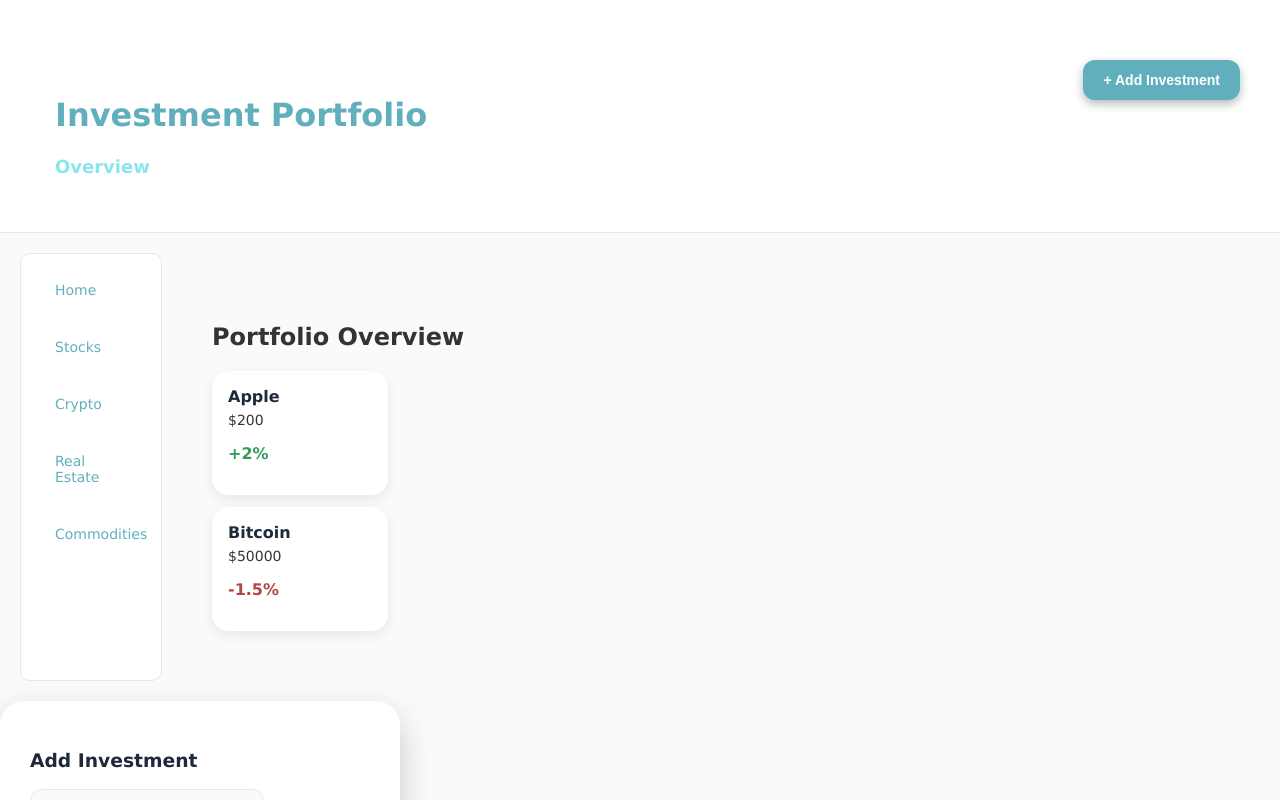
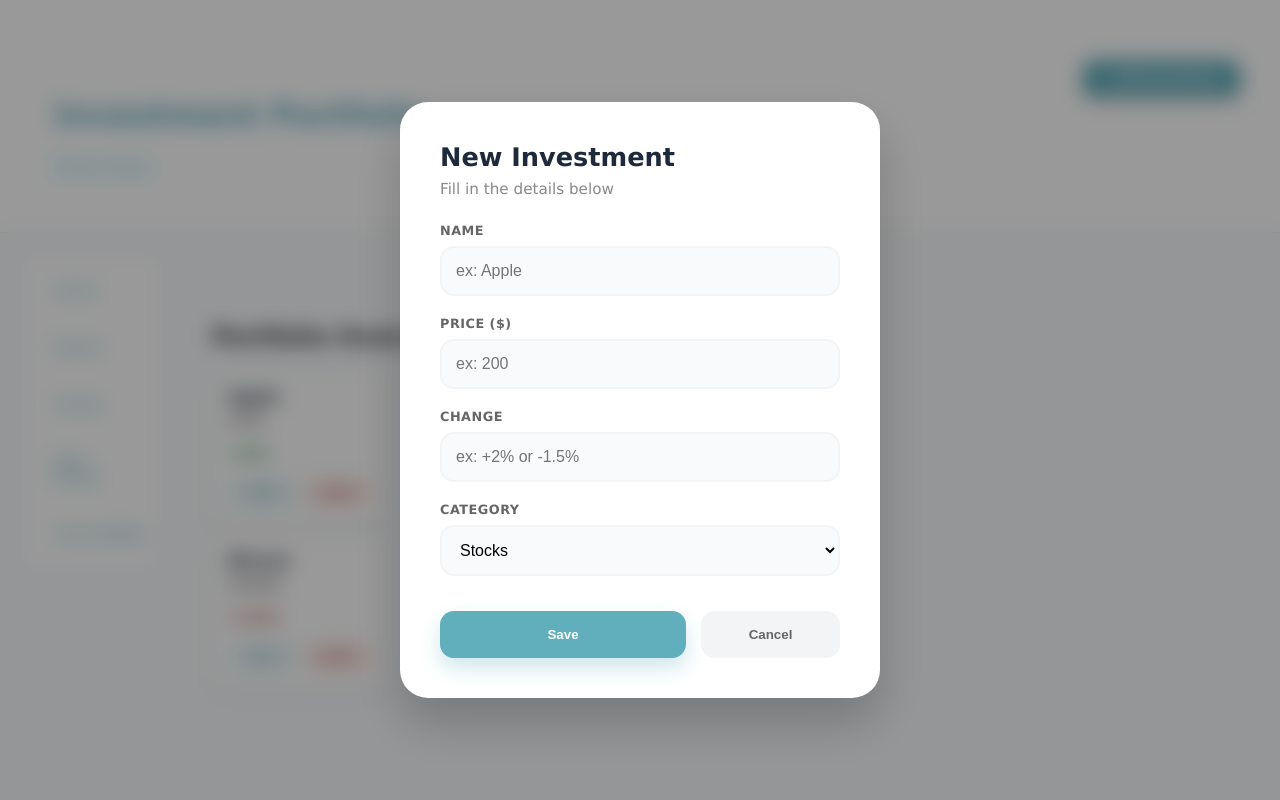
Before and after one commit to gurleencodes/Investment-App, a Vue app: page / in a window 1280 px wide. Both pictures are taken after a click on the button "+ Add Investment". Shown: the top 800 px of the page. Built offline with nearby package versions, Linux system fonts and the light colour scheme.

Commit message:
added edit and delete

```diff
--- a/src/App.vue
+++ b/src/App.vue
@@ -5,37 +5,70 @@
 import Popup from './components/Popup.vue'
 
 const showPopup = ref(false)
+const editingInvestment = ref(null)
+let nextId = 3
 
 const allInvestments = ref([
-    { name: 'Apple', price: 200, change: '+2%', category: 'stocks' },
-    { name: 'Bitcoin', price: 50000, change: '-1.5%', category: 'crypto' }
+  { id: 1, name: 'Apple', price: 200, change: '+2%', category: 'stocks' },
+  { id: 2, name: 'Bitcoin', price: 50000, change: '-1.5%', category: 'crypto' }
 ])
 
-  const handleAdd = (newInvestment) => {
-    // I'm creating a brand new array with the old items + the new one
-    // This 'force refreshes' the UI so the headers don't disappear
-    allInvestments.value = [...allInvestments.value, newInvestment]
+const openAdd = () => {
+  editingInvestment.value = null
+  showPopup.value = true
+}
+
+const openEdit = (investment) => {
+  editingInvestment.value = investment
+  showPopup.value = true
+}
+
+const handleSave = (data) => {
+  if (editingInvestment.value) {
+    allInvestments.value = allInvestments.value.map(inv => {
+      if (inv.id === editingInvestment.value.id) {
+        return { ...data, id: inv.id }
+      } else {
+        return inv
+      }
+    })
+  } else {
+    allInvestments.value = [...allInvestments.value, { ...data, id: nextId++ }]
+  }
   showPopup.value = false
+  editingInvestment.value = null
+}
+
+const handleDelete = (id) => {
+  allInvestments.value = allInvestments.value.filter(inv => inv.id !== id)
 }
 </script>
 
 <template>
   <div class="app-wrapper">
-    <UI @add="showPopup = true"/>
+    <UI @add="openAdd" />
 
     <div class="container">
-      <SideBar class="navigation"/>
+      <SideBar class="navigation" />
       <main class="content">
-        <router-view :investments="allInvestments" />
+        <router-view
+          :investments="allInvestments"
+          @edit="openEdit"
+          @delete="handleDelete"
+        />
       </main>
     </div>
 
-    <Popup v-if="showPopup" @close="showPopup = false" @add="handleAdd" />
+    <Popup
+      v-if="showPopup"
+      :investment="editingInvestment"
+      @close="showPopup = false"
+      @add="handleSave"
+    />
   </div>
 </template>
 
 <style>
-/* I'm setting the font globally here so every page feels consistent */
 :root {
   font-family: 'Geneva', Tahoma, Verdana, sans-serif;
   -webkit-font-smoothing: antialiased;
@@ -53,7 +86,10 @@ body {
   padding: 20px;
 }
 
-/* On mobile, I want the sidebar to go to the top and the content below it */
+.navigation {
+  align-self: flex-start;
+}
+
 @media (max-width: 600px) {
   .container {
     flex-direction: column;
@@ -63,7 +99,7 @@ body {
   .navigation {
     width: 100% !important;
     flex-direction: row !important;
-    overflow-x: auto; /* I'm making the menu scrollable sideways if it's too long */
+    overflow-x: auto;
     white-space: nowrap;
     gap: 10px !important;
   }
--- a/src/components/InvestmentCard.vue
+++ b/src/components/InvestmentCard.vue
@@ -1,5 +1,6 @@
 <script setup>
 defineProps(['data'])
+defineEmits(['edit', 'delete'])
 </script>
 
 <template>
@@ -9,6 +10,10 @@ defineProps(['data'])
     <p :class="data.change.includes('+') ? 'positive' : 'negative'">
       {{ data.change }}
     </p>
+    <div class="actions">
+      <button class="btn-edit" @click="$emit('edit')">Edit</button>
+      <button class="btn-delete" @click="$emit('delete')">Delete</button>
+    </div>
   </div>
 </template>
 
@@ -19,7 +24,6 @@ defineProps(['data'])
   padding: 16px;
   font-family: 'Geneva', Tahoma, sans-serif;
   box-shadow: 0 4px 12px rgba(0, 0, 0, 0.08);
-  transition: all 0.2s ease;
   width: calc(50% - 12px);
 }
 
@@ -27,7 +31,6 @@ h3 {
   margin: 0;
   font-size: 16px;
   font-weight: 600;
-  font-family: inherit;
 }
 
 .price {
@@ -35,7 +38,6 @@ h3 {
   font-size: 14px;
   font-weight: 500;
   color: #333;
-  font-family: inherit;
 }
 
 p {
@@ -43,12 +45,50 @@ p {
 }
 
 .positive {
-  color: #349c5cff;
+  color: #349c5c;
   font-weight: 600;
 }
 
 .negative {
-  color: #b44545ff;
+  color: #b44545;
   font-weight: 600;
 }
+
+.actions {
+  display: flex;
+  gap: 8px;
+  margin-top: 12px;
+}
+
+.btn-edit {
+  flex: 1;
+  padding: 7px 0;
+  border: none;
+  border-radius: 10px;
+  font-size: 12px;
+  font-weight: 600;
+  cursor: pointer;
+  background: #e8f4f7;
+  color: #61afbd;
+}
+
+.btn-delete {
+  flex: 1;
+  padding: 7px 0;
+  border: none;
+  border-radius: 10px;
+  font-size: 12px;
+  font-weight: 600;
+  cursor: pointer;
+  background: #fdecea;
+  color: #b44545;
+}
+
+.btn-edit:hover {
+  opacity: 0.75;
+}
+
+.btn-delete:hover {
+  opacity: 0.75;
+}
 </style>
--- a/src/components/PopUp.vue
+++ b/src/components/PopUp.vue
@@ -1,35 +1,59 @@
 <script setup>
 import { ref } from 'vue'
-const emit = defineEmits(['add', 'close'])
 
-const name = ref('')
-const price = ref('')
-const change = ref('')
-const category = ref('stocks')
+const props = defineProps(['investment'])
+const emit = defineEmits(['close', 'add'])
 
-const submitInvestment = () => {
-  if (name.value && price.value) {
+const isEditing = !!props.investment
+const name = ref(props.investment ? props.investment.name : '')
+const price = ref(props.investment ? props.investment.price : '')
+const change = ref(props.investment ? props.investment.change : '')
+const category = ref(props.investment ? props.investment.category : 'stocks')
+
+const save = () => {
+  if (!name.value || !price.value || !change.value) {
+    return
+  }
+
   emit('add', {
     name: name.value,
-      price: price.value,
+    price: Number(price.value),
     change: change.value,
     category: category.value
   })
-    name.value = ''; price.value = ''; change.value = ''; category.value = 'stocks';
-  }
+
+  emit('close')
 }
 </script>
 
 <template>
-    <div class="overlay">
-        <div class="popup">
-            <h3>Add Investment</h3>
-            <div class="form-group">
-                <input v-model="name" type="text" placeholder="Name (e.g. Apple)"/>
-                <input v-model="price" type="number" placeholder="Price"/>
-                <input v-model="change" type="text" placeholder="Change (ex: +2%)"/>
-                <div class="dropdown-area">
-                    <label>Choose Category:</label>
+  <Teleport to="body">
+    <div class="modal-overlay" @click.self="$emit('close')">
+      <div class="modal-window">
+
+        <div class="modal-header">
+          <h2>{{ isEditing ? 'Edit Investment' : 'New Investment' }}</h2>
+          <p>Fill in the details below</p>
+        </div>
+
+        <div class="modal-body">
+          <div class="input-group">
+            <label>Name</label>
+            <input v-model="name" placeholder="ex: Apple" />
+          </div>
+
+          <div class="input-group">
+            <label>Price ($)</label>
+            <input v-model="price" type="number" placeholder="ex: 200" />
+          </div>
+
+          <div class="input-group">
+            <label>Change</label>
+            <input v-model="change" placeholder="ex: +2% or -1.5%" />
+          </div>
+
+          <div class="input-group">
+            <label>Category</label>
             <select v-model="category">
               <option value="stocks">Stocks</option>
               <option value="crypto">Crypto</option>
@@ -38,47 +62,140 @@ const submitInvestment = () => {
             </select>
           </div>
         </div>
-            <div class="button-group">
-                <button @click="submitInvestment" class="add-btn">Add</button>
-                <button @click="$emit('close')" class="close-btn">Close</button>
+
+        <div class="modal-actions">
+          <button class="btn-save" @click="save">
+            {{ isEditing ? 'Update' : 'Save' }}
+          </button>
+          <button class="btn-cancel" @click="$emit('close')">Cancel</button>
+        </div>
+
       </div>
     </div>
-    </div>
+  </Teleport>
 </template>
 
 <style scoped>
-.popup {
-    font-family: 'Geneva', Tahoma, sans-serif;
-    background: white;
-    padding: 30px;
-    border-radius: 24px;
-    width: 340px;
-    box-shadow: 0 15px 35px rgba(0,0,0,0.2);
+.modal-overlay {
+  position: fixed;
+  top: 0;
+  left: 0;
+  width: 100vw;
+  height: 100vh;
+  background: rgba(0, 0, 0, 0.4);
+  backdrop-filter: blur(10px);
+  display: flex;
+  justify-content: center;
+  align-items: center;
+  z-index: 9999;
 }
 
-h3, input, select, button, label {
-    font-family: inherit;
+.modal-window {
+  background: white;
+  width: 90%;
+  max-width: 400px;
+  border-radius: 28px;
+  padding: 40px;
+  box-shadow: 0 25px 50px rgba(0, 0, 0, 0.2);
+  animation: modalPop 0.3s cubic-bezier(0.34, 1.56, 0.64, 1);
 }
 
-input, select {
-    padding: 14px;
-    border: 1px solid #e5e7eb;
-    border-radius: 12px;
-    font-size: 16px;
-    background-color: #f9fafb;
+@keyframes modalPop {
+  from {
+    transform: scale(0.8);
+    opacity: 0;
+  }
+  to {
+    transform: scale(1);
+    opacity: 1;
+  }
 }
 
-button {
+.modal-header h2 {
+  margin: 0;
+  font-size: 1.6rem;
+}
+
+.modal-header p {
+  color: #888;
+  margin: 8px 0 25px;
+  font-size: 0.95rem;
+}
+
+.modal-body {
+  display: flex;
+  flex-direction: column;
+  gap: 20px;
+}
+
+.input-group {
+  display: flex;
+  flex-direction: column;
+  gap: 8px;
+}
+
+label {
+  font-weight: 700;
+  font-size: 0.8rem;
+  color: #666;
+  text-transform: uppercase;
+  letter-spacing: 0.5px;
+}
+
+input {
+  padding: 14px;
+  border: 2px solid #f3f4f6;
+  border-radius: 14px;
+  font-size: 1rem;
+  background: #f9fafb;
+}
+
+select {
+  padding: 14px;
+  border: 2px solid #f3f4f6;
+  border-radius: 14px;
+  font-size: 1rem;
+  background: #f9fafb;
+}
+
+input:focus {
+  outline: none;
+  border-color: #61afbd;
+  background: white;
+}
+
+select:focus {
+  outline: none;
+  border-color: #61afbd;
+  background: white;
+}
+
+.modal-actions {
+  margin-top: 35px;
+  display: flex;
+  gap: 15px;
+}
+
+.btn-save {
+  flex: 2;
+  background: #61afbd;
+  color: white;
+  border: none;
+  padding: 16px;
+  border-radius: 14px;
+  font-weight: 700;
+  cursor: pointer;
+  box-shadow: 0 10px 20px rgba(97, 175, 189, 0.3);
+}
+
+.btn-cancel {
   flex: 1;
-    padding: 14px;
-    border-radius: 12px;
+  background: #f3f4f6;
+  color: #666;
   border: none;
-    font-size: 16px;
+  padding: 16px;
+  border-radius: 14px;
   font-weight: 600;
   cursor: pointer;
 }
-
-.add-btn { background-color: #61afbd; color: white; }
-.close-btn { background-color: #f3f4f6; color: #666; }
-/* ... existing positioning styles ... */
 </style>
--- a/src/components/UI.vue
+++ b/src/components/UI.vue
@@ -34,7 +34,7 @@ h1 {
 }
 
 button{
-  padding: 12px 20px; /* fix spacing */
+  padding: 10px 20px; /* fix spacing */
   background-color: #61afbd;
   color: white;
 
@@ -60,5 +60,7 @@ button{
 button:hover {
   background-color: #2e7585ff;
   box-shadow: 0 6px 12px rgba(8, 29, 33, 0.4);
+  transform: translateY(-5px);
+  transition-delay: 0.1s;
 }
 </style>
--- a/src/views/Commodities.vue
+++ b/src/views/Commodities.vue
@@ -3,10 +3,12 @@ import { computed } from 'vue'
 import InvestmentCard from '../components/InvestmentCard.vue'
 
 const props = defineProps(['investments'])
+defineEmits(['edit', 'delete'])
 
-// Filters the master list for 'commodities' items
 const commodityItems = computed(() => {
-  return props.investments.filter(item => item.category === 'commodities')
+  return props.investments.filter(item => {
+    return item.category === 'commodities'
+  })
 })
 </script>
 
@@ -15,24 +17,31 @@ const commodityItems = computed(() => {
     <h2>Commodities</h2>
     <div class="cards-wrapper">
       <InvestmentCard
-        v-for="(item, index) in commodityItems"
-        :key="index"
+        v-for="item in commodityItems"
+        :key="item.id"
         :data="item"
+        @edit="$emit('edit', item)"
+        @delete="$emit('delete', item.id)"
       />
     </div>
   </div>
 </template>
 
 <style scoped>
+.page {
+  font-family: 'Geneva', Tahoma, sans-serif;
+  width: 100%;
+  padding: 50px 30px 50px 30px;
+}
+
+h2 {
+  color: #333;
+  margin-bottom: 20px;
+}
+
 .cards-wrapper {
   display: flex;
   flex-wrap: wrap;
   gap: 12px;
 }
-
-.page {
-  font-family: 'Geneva', Tahoma, sans-serif;
-  width: 100%;
-  padding: 50px 30px 50px 30px;
-}
 </style>
--- a/src/views/Crypto.vue
+++ b/src/views/Crypto.vue
@@ -2,37 +2,46 @@
 import { computed } from 'vue'
 import InvestmentCard from '../components/InvestmentCard.vue'
 
-// This page receives the shared 'investments' list from App.vue
 const props = defineProps(['investments'])
+defineEmits(['edit', 'delete'])
 
-// Filters the master list for 'cryto' items
 const cryptoItems = computed(() => {
-  return props.investments.filter(item => item.category === 'crypto')
+  return props.investments.filter(item => {
+    return item.category === 'crypto'
+  })
 })
 </script>
 
 <template>
   <div class="page">
-    <h2>Crytocurrency</h2>
+    <h2>Cryptocurrency</h2>
     <div class="cards-wrapper">
       <InvestmentCard
-        v-for="(item, index) in cryptoItems"
-        :key="index"
+        v-for="item in cryptoItems"
+        :key="item.id"
         :data="item"
+        @edit="$emit('edit', item)"
+        @delete="$emit('delete', item.id)"
       />
     </div>
   </div>
 </template>
+
 <style scoped>
+.page {
+  font-family: 'Geneva', Tahoma, sans-serif;
+  width: 100%;
+  padding: 50px 30px 50px 30px;
+}
+
+h2 {
+  color: #333;
+  margin-bottom: 20px;
+}
+
 .cards-wrapper {
   display: flex;
   flex-wrap: wrap;
   gap: 12px;
 }
-
-.page {
-  font-family: 'Geneva', Tahoma, sans-serif;
-  width: 100%;
-  padding: 50px 30px 50px 30px;
-}
 </style>
--- a/src/views/Home.vue
+++ b/src/views/Home.vue
@@ -1,19 +1,20 @@
 <script setup>
 import InvestmentCard from '../components/InvestmentCard.vue'
 
-// receiving the full list of investments from App.vue as a prop
-const props = defineProps(['investments'])
+defineProps(['investments'])
+defineEmits(['edit', 'delete'])
 </script>
 
 <template>
   <div class="page">
     <h2>Portfolio Overview</h2>
-
     <div class="cards-wrapper">
       <InvestmentCard
-        v-for="(item, index) in investments"
-        :key="index"
+        v-for="item in investments"
+        :key="item.id"
         :data="item"
+        @edit="$emit('edit', item)"
+        @delete="$emit('delete', item.id)"
       />
     </div>
   </div>
@@ -21,14 +22,12 @@ const props = defineProps(['investments'])
 
 <style scoped>
 .page {
-  /* updated this to match Sidebar font */
   font-family: 'Geneva', Tahoma, sans-serif;
   width: 100%;
   padding: 50px 30px 50px 30px;
 }
 
 h2 {
-  font-family: inherit;
   color: #333;
   margin-bottom: 20px;
 }
@@ -39,7 +38,6 @@ h2 {
   gap: 12px;
 }
 
-/* This helps the page look better on iPhone */
 @media (max-width: 600px) {
   .cards-wrapper {
     justify-content: center;
--- a/src/views/RealEstate.vue
+++ b/src/views/RealEstate.vue
@@ -3,10 +3,12 @@ import { computed } from 'vue'
 import InvestmentCard from '../components/InvestmentCard.vue'
 
 const props = defineProps(['investments'])
+defineEmits(['edit', 'delete'])
 
-// Filters the master list for 'real-estate' items
 const estateItems = computed(() => {
-  return props.investments.filter(item => item.category === 'real-estate')
+  return props.investments.filter(item => {
+    return item.category === 'real-estate'
+  })
 })
 </script>
 
@@ -15,24 +17,31 @@ const estateItems = computed(() => {
     <h2>Real Estate</h2>
     <div class="cards-wrapper">
       <InvestmentCard
-        v-for="(item, index) in estateItems"
-        :key="index"
+        v-for="item in estateItems"
+        :key="item.id"
         :data="item"
+        @edit="$emit('edit', item)"
+        @delete="$emit('delete', item.id)"
       />
     </div>
   </div>
 </template>
 
 <style scoped>
+.page {
+  font-family: 'Geneva', Tahoma, sans-serif;
+  width: 100%;
+  padding: 50px 30px 50px 30px;
+}
+
+h2 {
+  color: #333;
+  margin-bottom: 20px;
+}
+
 .cards-wrapper {
   display: flex;
   flex-wrap: wrap;
   gap: 12px;
 }
-
-.page {
-  font-family: 'Geneva', Tahoma, sans-serif;
-  width: 100%;
-  padding: 50px 30px 50px 30px;
-}
 </style>
--- a/src/views/Stocks.vue
+++ b/src/views/Stocks.vue
@@ -2,12 +2,13 @@
 import { computed } from 'vue'
 import InvestmentCard from '../components/InvestmentCard.vue'
 
-// This receives the list from App.vue
 const props = defineProps(['investments'])
+defineEmits(['edit', 'delete'])
 
-// Filters the master list for 'stock' items
 const stockItems = computed(() => {
-  return props.investments.filter(item => item.category === 'stocks')
+  return props.investments.filter(item => {
+    return item.category === 'stocks'
+  })
 })
 </script>
 
@@ -16,25 +17,31 @@ const stockItems = computed(() => {
     <h2>Stocks</h2>
     <div class="cards-wrapper">
       <InvestmentCard
-        v-for="(item, index) in stockItems"
-        :key="index"
+        v-for="item in stockItems"
+        :key="item.id"
         :data="item"
+        @edit="$emit('edit', item)"
+        @delete="$emit('delete', item.id)"
       />
     </div>
   </div>
 </template>
 
+<style scoped>
+.page {
+  font-family: 'Geneva', Tahoma, sans-serif;
+  width: 100%;
+  padding: 50px 30px 50px 30px;
+}
 
-<style scoped>
+h2 {
+  color: #333;
+  margin-bottom: 20px;
+}
+
 .cards-wrapper {
   display: flex;
   flex-wrap: wrap;
   gap: 12px;
 }
-
-.page {
-  font-family: 'Geneva', Tahoma, sans-serif;
-  width: 100%;
-  padding: 50px 30px 50px 30px;
-}
 </style>
```
Lines whose indentation alone changed are shown as unchanged.
